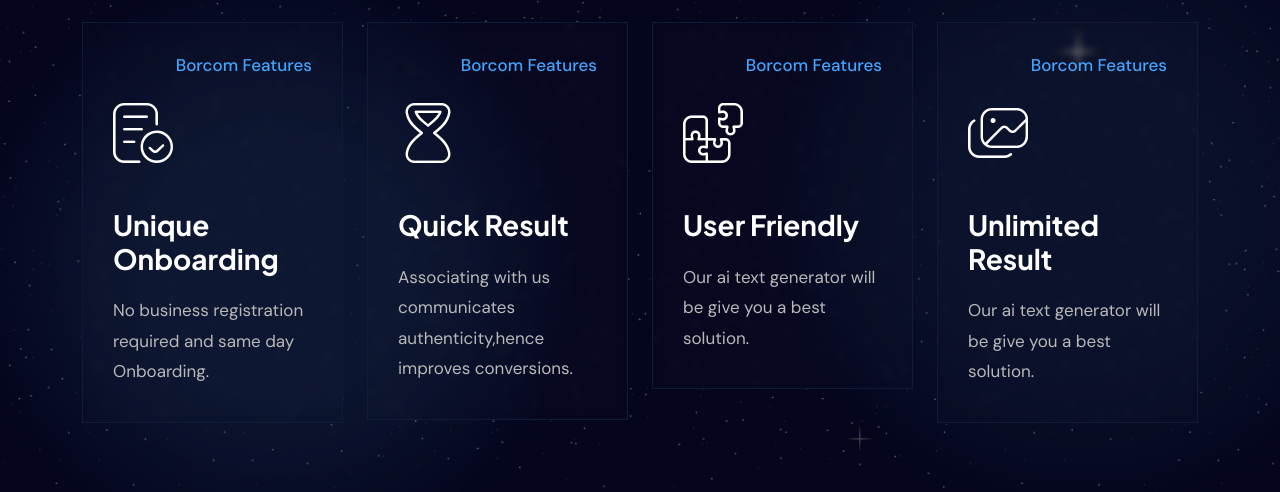
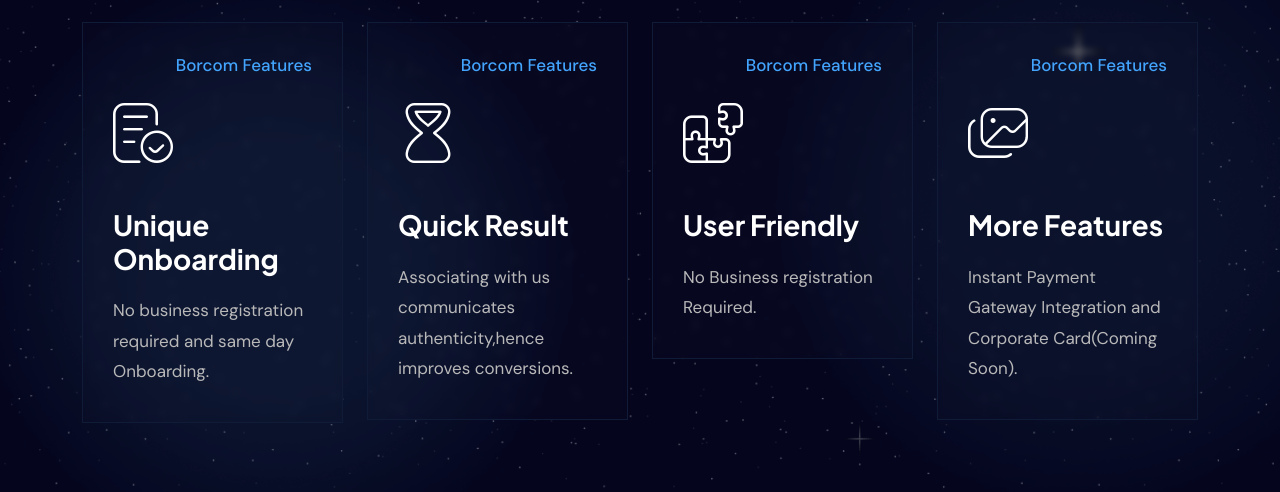
Before and after one commit to 247joseph/borcom_new, a plain HTML site: page index.html in a window 1280 px wide. Shown: the part 963-1455 px from the top of the page. Drawn offline with Linux system fonts and the light colour scheme.

Commit message:
Update index.html

```diff
--- a/index.html
+++ b/index.html
@@ -302,7 +302,7 @@
                                 <i class="fi fi-tr-puzzle-alt"></i>
                             </div>
                             <h3>User Friendly</h3>
-                            <p>Our ai text generator will be give you a best solution.</p>
+                            <p>No Business registration Required.</p>
                         </div>
                     </div>
                     <div class="col-xl-3 col-lg-6 col-sm-6">
@@ -311,8 +311,8 @@
                             <div class="icon">
                                 <i class="fi fi-tr-copy-image"></i>
                             </div>
-                            <h3>Unlimited Result</h3>
-                            <p>Our ai text generator will be give you a best solution.</p>
+                            <h3>More Features</h3>
+                            <p>Instant Payment Gateway Integration and Corporate Card(Coming Soon).</p>
                         </div>
                     </div>
                 </div>
```
